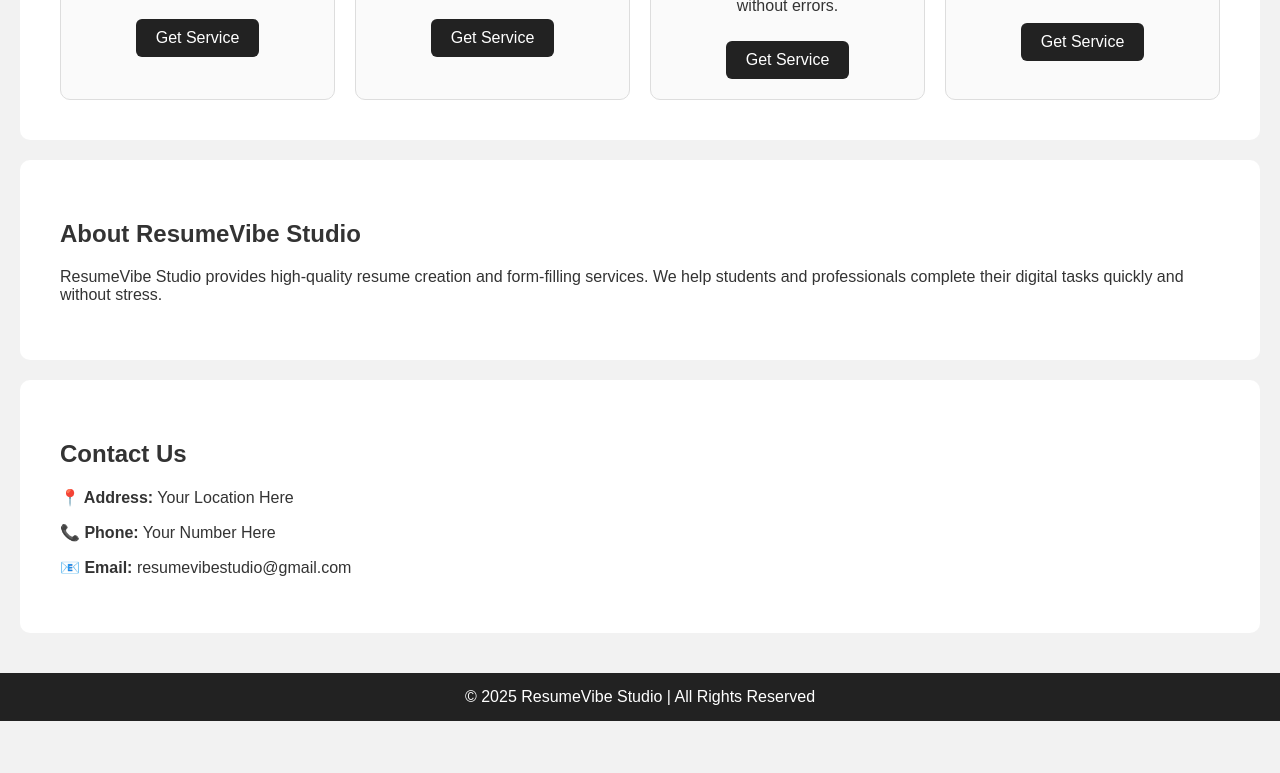
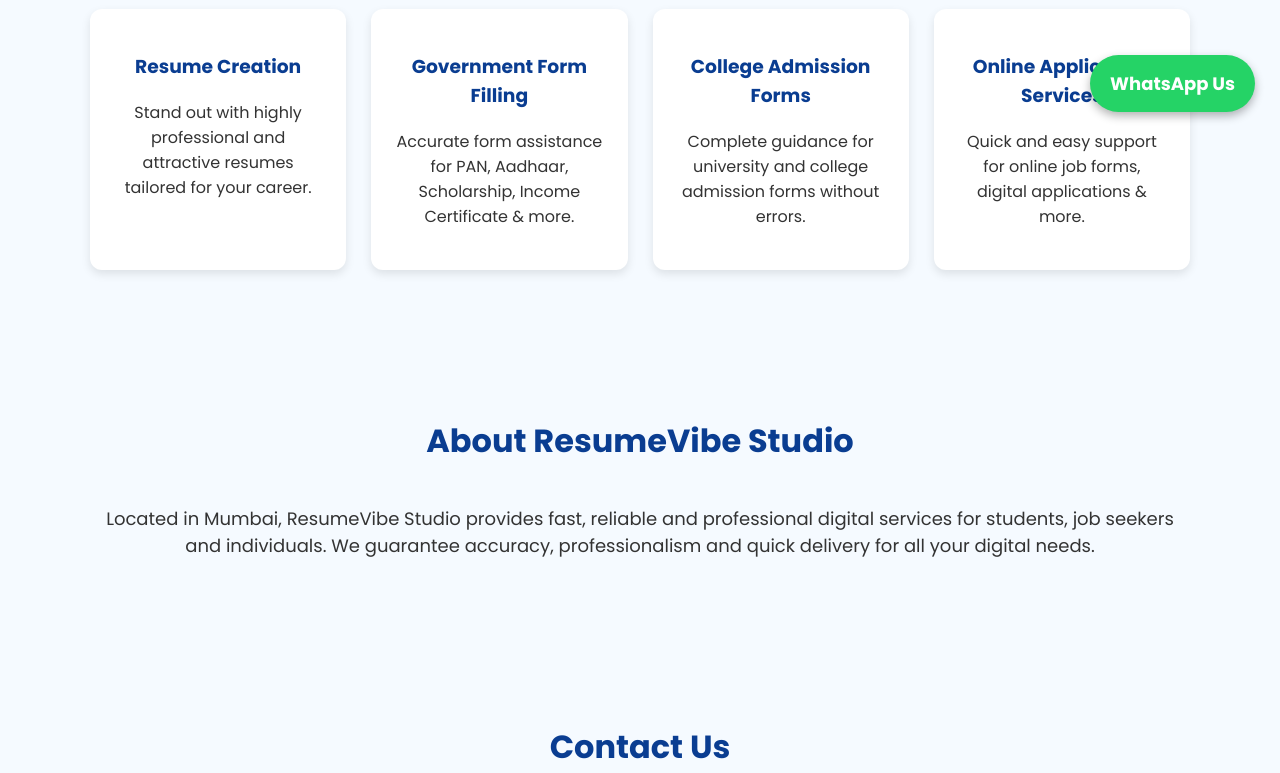
Before and after one commit to resumevibestudio-creator/ResumeVibeStudio, a plain HTML site: page index.html in a window 1280 px wide. Shown: the part 663-1436 px from the top of the page. Before the commit the page ends 1384 px from the top, so only its background shows below. Drawn offline with Linux system fonts and the light colour scheme.

Commit message:
index.html

```diff
--- a/index.html
+++ b/index.html
@@ -4,139 +4,204 @@
 <meta charset="UTF-8">
 <meta name="viewport" content="width=device-width, initial-scale=1.0">
 <title>ResumeVibe Studio</title>
+
+<!-- Google Font -->
+<link rel="preconnect" href="https://fonts.googleapis.com">
+<link rel="preconnect" href="https://fonts.gstatic.com" crossorigin>
+<link href="https://fonts.googleapis.com/css2?family=Poppins:wght@300;400;500;600;700&display=swap" rel="stylesheet">
+
 <style>
     body {
-            font-family: Arial, sans-serif;
         margin: 0;
-            background: #f2f2f2;
+        font-family: 'Poppins', sans-serif;
+        background: #f5faff;
         color: #333;
     }
+
+    /* HEADER */
     header {
-            background: #222;
+        background: #0a3d91;
         color: #fff;
         padding: 20px;
         text-align: center;
+        box-shadow: 0 3px 6px rgba(0,0,0,0.2);
     }
+
     nav {
-            background: #444;
-            padding: 10px;
         display: flex;
         justify-content: center;
-            gap: 25px;
+        gap: 30px;
+        margin-top: 10px;
     }
+
     nav a {
         color: white;
         text-decoration: none;
-            font-weight: bold;
+        font-weight: 500;
+        transition: 0.3s;
     }
+
+    nav a:hover {
+        color: #d9e6ff;
+    }
+
+    /* HERO SECTION */
     .hero {
+        background: linear-gradient(to right, #0a3d91, #4d91ff);
+        padding: 80px 20px;
+        color: white;
         text-align: center;
-            padding: 50px;
-            background: #e5e5e5;
     }
+
+    .hero h1 {
+        font-size: 48px;
+        font-weight: 700;
+    }
+
+    .hero p {
+        font-size: 18px;
+        margin-top: 10px;
+    }
+
+    /* SECTIONS */
     .section {
-            padding: 40px;
-            background: white;
-            margin: 20px;
-            border-radius: 10px;
+        padding: 60px 20px;
+        max-width: 1100px;
+        margin: auto;
     }
+
+    h2 {
+        text-align: center;
+        margin-bottom: 40px;
+        font-size: 32px;
+        color: #0a3d91;
+    }
+
+    /* SERVICES */
     .services {
         display: grid;
         grid-template-columns: repeat(auto-fit, minmax(250px, 1fr));
-            gap: 20px;
+        gap: 25px;
     }
+
     .service-box {
-            background: #fafafa;
+        background: white;
+        padding: 25px;
+        text-align: center;
+        border-radius: 12px;
+        box-shadow: 0 4px 10px rgba(0,0,0,0.1);
+        transition: 0.3s;
+    }
+
+    .service-box:hover {
+        transform: translateY(-5px);
+        box-shadow: 0 6px 15px rgba(0,0,0,0.15);
+    }
+
+    .service-box h3 {
+        color: #0a3d91;
+    }
+
+    /* CONTACT + FOOTER */
+    footer {
+        background: #0a3d91;
+        color: white;
+        text-align: center;
         padding: 20px;
-            border-radius: 10px;
-            text-align: center;
-            border: 1px solid #ddd;
-        }
-        footer {
-            text-align: center;
-            padding: 15px;
-            background: #222;
-            color: white;
         margin-top: 40px;
     }
-        .btn {
-            display: inline-block;
-            background: #222;
+
+    .contact-info p {
+        font-size: 18px;
+        margin: 5px 0;
+    }
+
+    /* WHATSAPP BUTTON */
+    .whatsapp-btn {
+        position: fixed;
+        bottom: 25px;
+        right: 25px;
+        background: #25d366;
         color: white;
-            padding: 10px 20px;
-            border-radius: 6px;
+        padding: 15px 20px;
+        border-radius: 50px;
+        font-size: 18px;
+        font-weight: bold;
         text-decoration: none;
-            margin-top: 10px;
+        box-shadow: 0 4px 10px rgba(0,0,0,0.3);
     }
+
 </style>
 </head>
 <body>
 
 <header>
     <h1>ResumeVibe Studio</h1>
-    <p>Your One-Stop Solution for Resume Creation & Online Form Services</p>
+    <nav>
+        <a href="#services">Services</a>
+        <a href="#about">About</a>
+        <a href="#contact">Contact</a>
+    </nav>
 </header>
 
-<nav>
-    <a href="#services">Services</a>
-    <a href="#about">About Us</a>
-    <a href="#contact">Contact</a>
-</nav>
-
 <div class="hero">
-    <h2>Welcome to ResumeVibe Studio</h2>
-    <p>We help students, job seekers, and the public with high-quality resume creation and professional form-filling services.</p>
+    <h1>Welcome to ResumeVibe Studio</h1>
+    <p>Your trusted partner for Resume Creation, Government Form Filling & College Form Assistance</p>
 </div>
 
 <section id="services" class="section">
     <h2>Our Services</h2>
+
     <div class="services">
-
         <div class="service-box">
             <h3>Resume Creation</h3>
-            <p>Professional, attractive resumes designed to match your career goals.</p>
-            <a class="btn">Get Service</a>
+            <p>Stand out with highly professional and attractive resumes tailored for your career.</p>
         </div>
 
         <div class="service-box">
             <h3>Government Form Filling</h3>
-            <p>We accurately fill all government forms including PAN, Aadhar update, Scholarship, etc.</p>
-            <a class="btn">Get Service</a>
+            <p>Accurate form assistance for PAN, Aadhaar, Scholarship, Income Certificate & more.</p>
         </div>
 
         <div class="service-box">
-            <h3>College Admission Form Filling</h3>
-            <p>We help students complete their college and university forms without errors.</p>
-            <a class="btn">Get Service</a>
+            <h3>College Admission Forms</h3>
+            <p>Complete guidance for university and college admission forms without errors.</p>
         </div>
 
         <div class="service-box">
             <h3>Online Application Services</h3>
-            <p>Fast & reliable support for all types of online applications.</p>
-            <a class="btn">Get Service</a>
+            <p>Quick and easy support for online job forms, digital applications & more.</p>
         </div>
-
     </div>
 </section>
 
 <section id="about" class="section">
     <h2>About ResumeVibe Studio</h2>
-    <p>
-        ResumeVibe Studio provides high-quality resume creation and form-filling services.
-        We help students and professionals complete their digital tasks quickly and without stress.
+    <p style="text-align:center; font-size:18px;">
+        Located in Mumbai, ResumeVibe Studio provides fast, reliable and
+        professional digital services for students, job seekers and individuals.
+        We guarantee accuracy, professionalism and quick delivery for all your digital needs.
     </p>
 </section>
 
 <section id="contact" class="section">
     <h2>Contact Us</h2>
-    <p><strong>📍 Address:</strong> Your Location Here</p>
-    <p><strong>📞 Phone:</strong> Your Number Here</p>
+
+    <div class="contact-info" style="text-align:center;">
+        <p><strong>📍 Address:</strong> Mumbai</p>
+        <p><strong>📞 Phone:</strong> 7039840579 / 9930045850</p>
         <p><strong>📧 Email:</strong> resumevibestudio@gmail.com</p>
+    </div>
 </section>
 
 <footer>
     © 2025 ResumeVibe Studio | All Rights Reserved
 </footer>
 
+<!-- WhatsApp Button -->
+<a class="whatsapp-btn" href="https://wa.me/917039840579" target="_blank">
+    WhatsApp Us
+</a>
+
 </body>
 </html>
```
Lines whose indentation alone changed are shown as unchanged.
